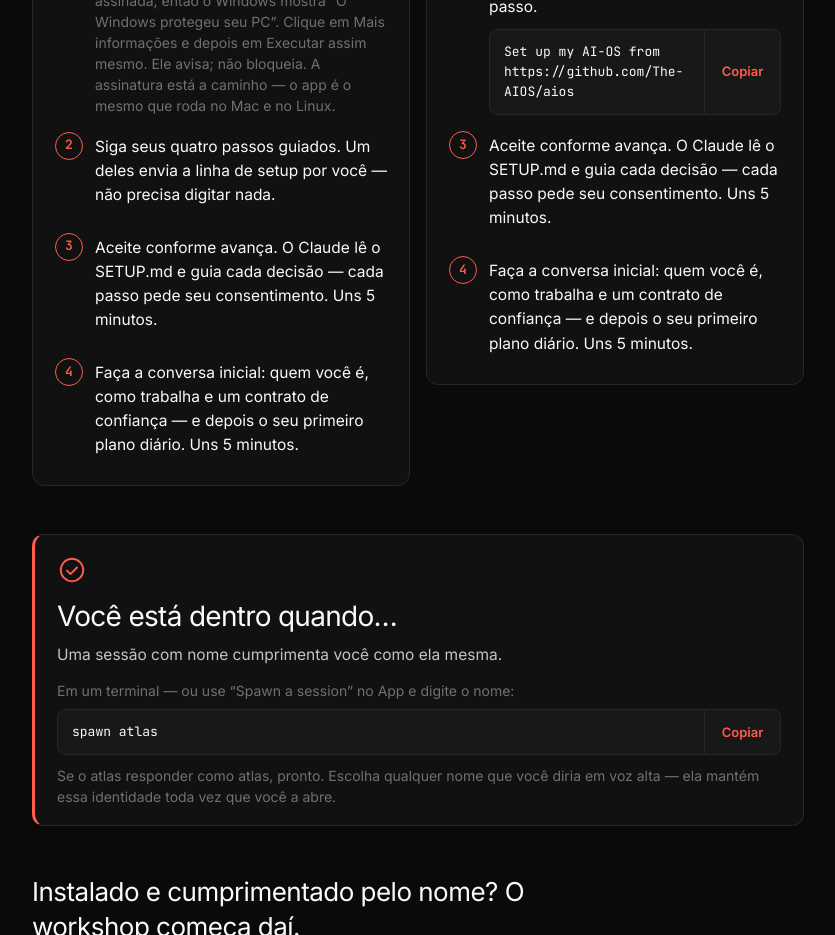
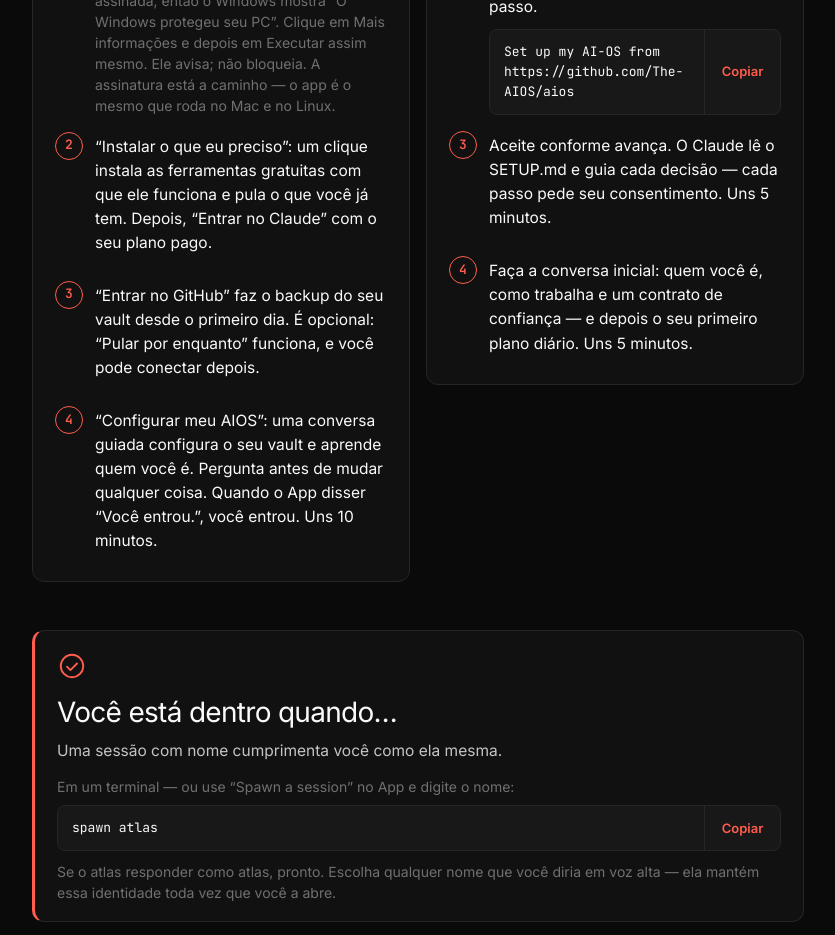
Before and after one commit to The-AIOS/site, a Next.js app: page /pt/install in a window 1280 px wide. Shown: the part 1080-2015 px from the top of the page, without its empty margins (222-1057 px from the left). Built offline with nearby package versions, Linux system fonts and the light colour scheme; no server answers.

Commit message:
fix(install): name the App's real onboarding steps in all three locales

```diff
--- a/src/data/install.ts
+++ b/src/data/install.ts
@@ -58,9 +58,9 @@
     name: "The AIOS App",
     steps: [
       "Download the App and open it.",
-      "Follow its four guided steps. One of them sends the setup line for you — there is nothing to type.",
-      "Say yes as it goes. Claude reads SETUP.md and walks every choice — each step asks your consent. About 5 minutes.",
-      "Have the opening conversation: who you are, how you work, and a trust contract — then your first daily plan. About 5 minutes.",
+      "“Install what I need”: one click installs the free tools it runs on and skips what you already have. Then “Log in to Claude” with your paid plan.",
+      "“Log in to GitHub” backs up your vault from day one. It is optional: “Skip for now” works, and you can connect it later.",
+      "“Set up my AIOS”: a guided conversation sets up your vault and learns who you are. It asks before it changes anything. When the App says “You’re in.”, you are. About 10 minutes.",
     ],
   },
   cli: {
@@ -105,9 +105,9 @@
     name: "La AIOS App",
     steps: [
       "Descarga la App y ábrela.",
-      "Sigue sus cuatro pasos guiados. Uno de ellos envía la línea de setup por ti — no tienes que escribir nada.",
-      "Acepta conforme avanza. Claude lee SETUP.md y guía cada decisión — cada paso pide tu consentimiento. Unos 5 minutos.",
-      "Ten la conversación inicial: quién eres, cómo trabajas y un contrato de confianza — y luego tu primer plan diario. Unos 5 minutos.",
+      "“Instalar lo que necesito”: un clic instala las herramientas gratuitas con las que funciona y se salta lo que ya tienes. Luego “Inicia sesión en Claude” con tu plan de pago.",
+      "“Inicia sesión en GitHub” respalda tu vault desde el primer día. Es opcional: “Omitir por ahora” funciona y puedes conectarlo después.",
+      "“Configurar mi AIOS”: una conversación guiada configura tu vault y aprende quién eres. Pregunta antes de cambiar cualquier cosa. Cuando la App diga “Ya estás dentro.”, ya estás. Unos 10 minutos.",
     ],
   },
   cli: {
@@ -152,9 +152,9 @@
     name: "O AIOS App",
     steps: [
       "Baixe o App e abra.",
-      "Siga seus quatro passos guiados. Um deles envia a linha de setup por você — não precisa digitar nada.",
-      "Aceite conforme avança. O Claude lê o SETUP.md e guia cada decisão — cada passo pede seu consentimento. Uns 5 minutos.",
-      "Faça a conversa inicial: quem você é, como trabalha e um contrato de confiança — e depois o seu primeiro plano diário. Uns 5 minutos.",
+      "“Instalar o que eu preciso”: um clique instala as ferramentas gratuitas com que ele funciona e pula o que você já tem. Depois, “Entrar no Claude” com o seu plano pago.",
+      "“Entrar no GitHub” faz o backup do seu vault desde o primeiro dia. É opcional: “Pular por enquanto” funciona, e você pode conectar depois.",
+      "“Configurar meu AIOS”: uma conversa guiada configura o seu vault e aprende quem você é. Pergunta antes de mudar qualquer coisa. Quando o App disser “Você entrou.”, você entrou. Uns 10 minutos.",
     ],
   },
   cli: {
```
